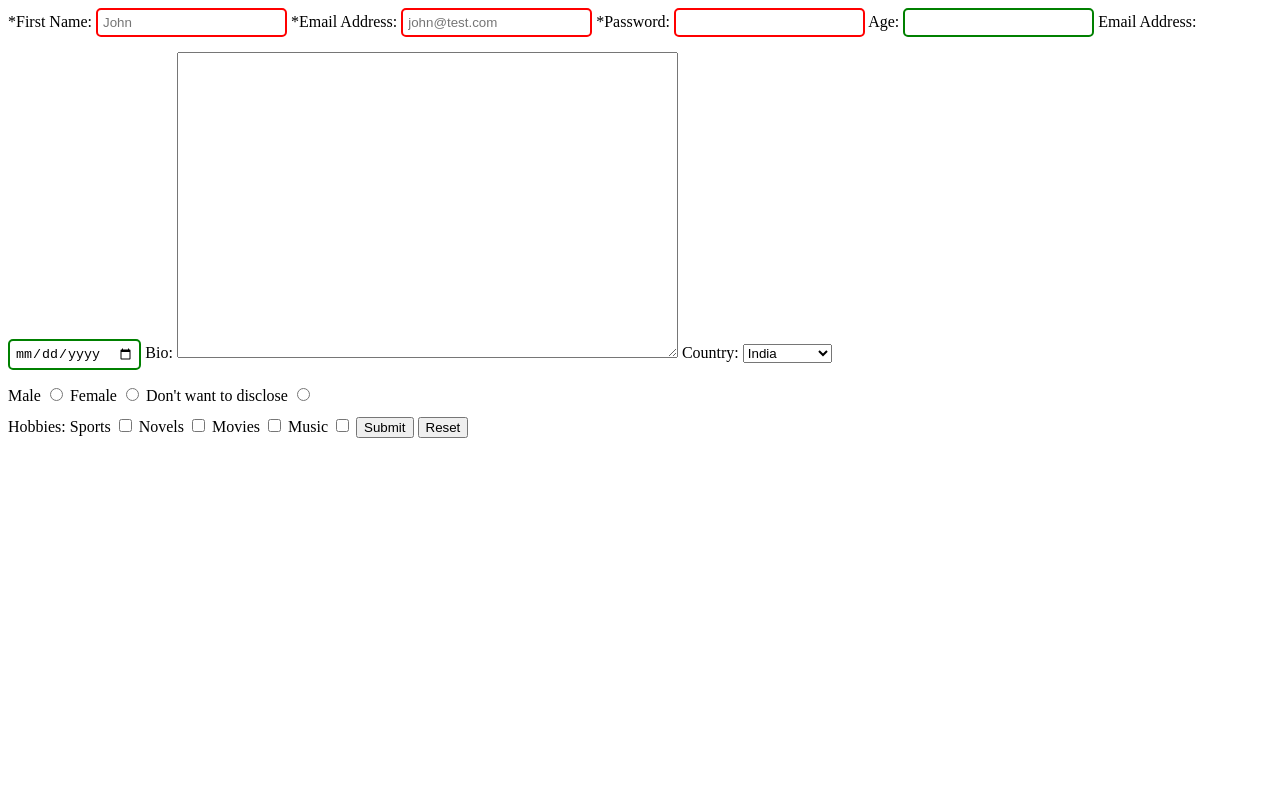
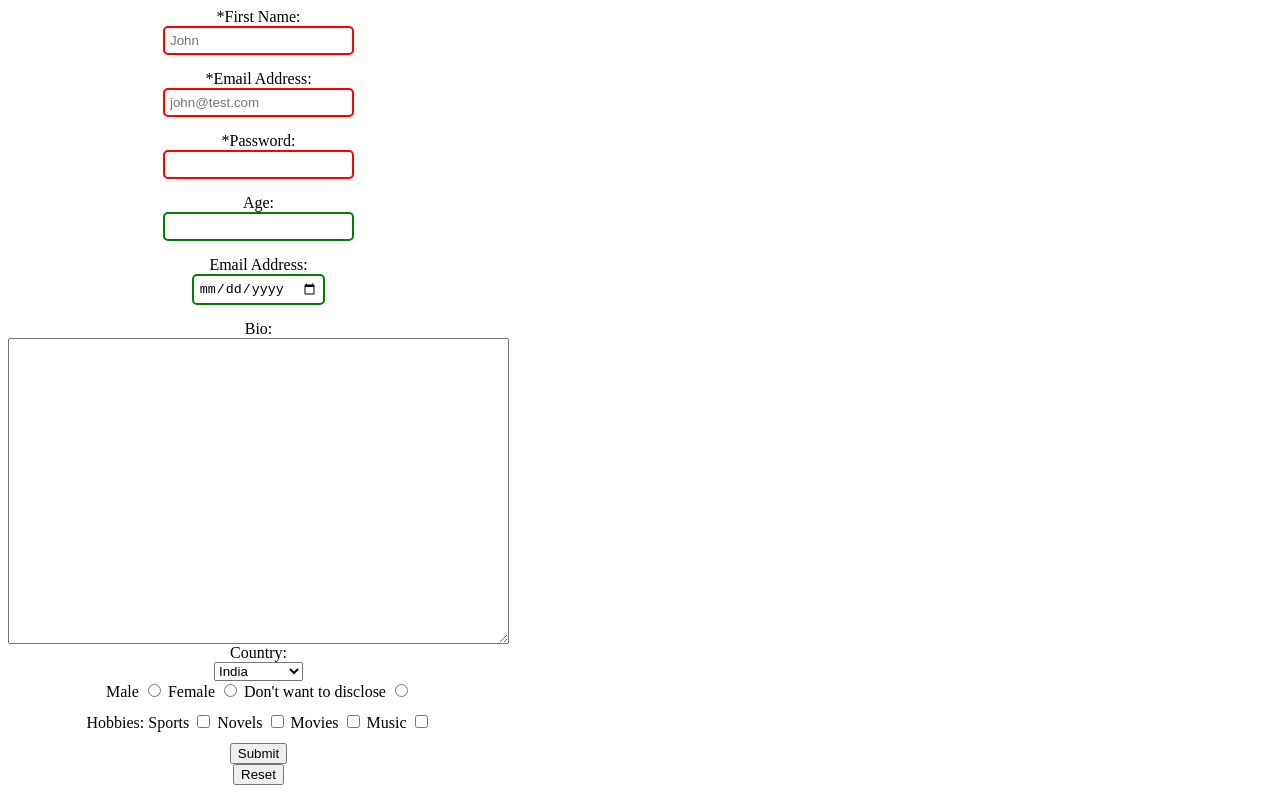
Before and after one commit to prateek-kr-jha/signup, a plain HTML site: page signup.html in a window 1280 px wide. Drawn offline with Linux system fonts and the light colour scheme.

Commit message:
Added css

```diff
--- a/form.css
+++ b/form.css
@@ -1,3 +1,17 @@
+.form-container {
+    height: fit-content;
+    width: fit-content;
+    display: flex;
+    flex-direction: column;
+    align-items: center;
+    justify-content: center;
+}
+form {
+    display: flex;
+    flex-direction: column;
+    justify-content: center;
+    align-items: center;
+}
 input {
     border: 2px solid #000;
     margin-bottom: 15px;
--- a/signup.html
+++ b/signup.html
@@ -7,6 +7,7 @@
     <link rel="stylesheet" href="./form.css">
 </head>
 <body>
+    <div class="form-container">
         <form action="https://httpbin.org/post" method="post">
             <label for="first_name">*First Name:</label>
             <!-- id to connect label to input name to connect input to json key -->
@@ -53,6 +54,7 @@
                 <label for="gender">Don't want to disclose</label>
                 <input type="radio" id="gender" name="gender" value="">
             </div>
+            <div>
 
                 <label for="user_hobbies">Hobbies: </label>
                 <label for="user_hobbies">Sports</label>
@@ -63,9 +65,11 @@
                 <input type="checkbox" id="user_hobbies" name="hobbies" value="movies">
                 <label for="user_hobbies">Music</label>
                 <input type="checkbox" id="user_hobbies" name="hobbies" value="music">
+            </div>
 
             <button type="submit">Submit</button>
             <button type="reset">Reset</button>
         </form>
+    </div>
 </body>
 </html>
```
Lines whose indentation alone changed are shown as unchanged.
